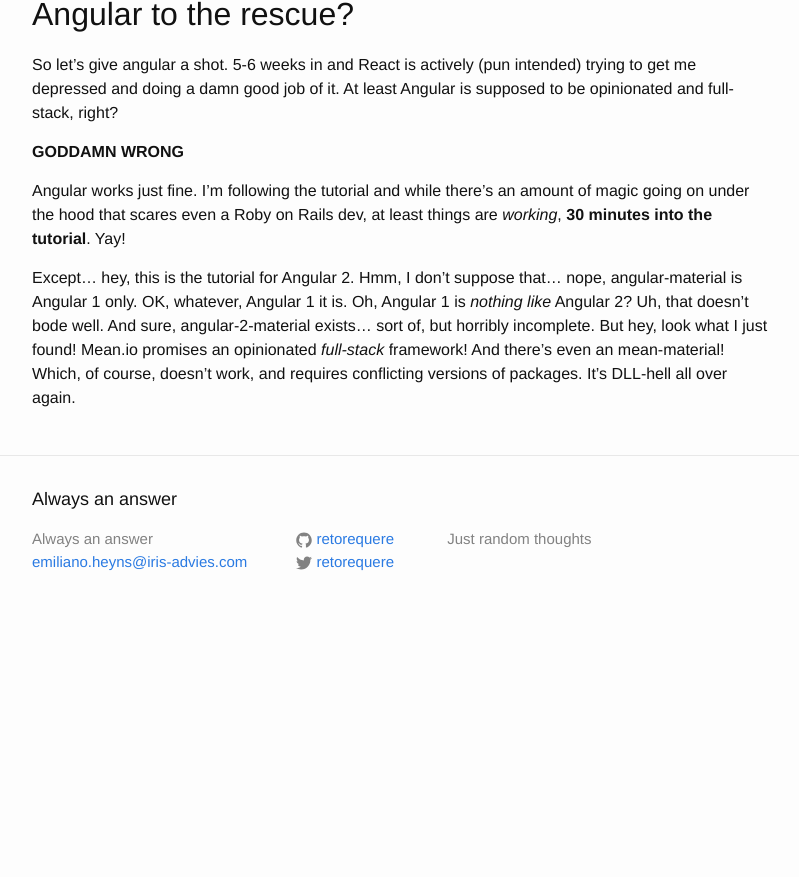
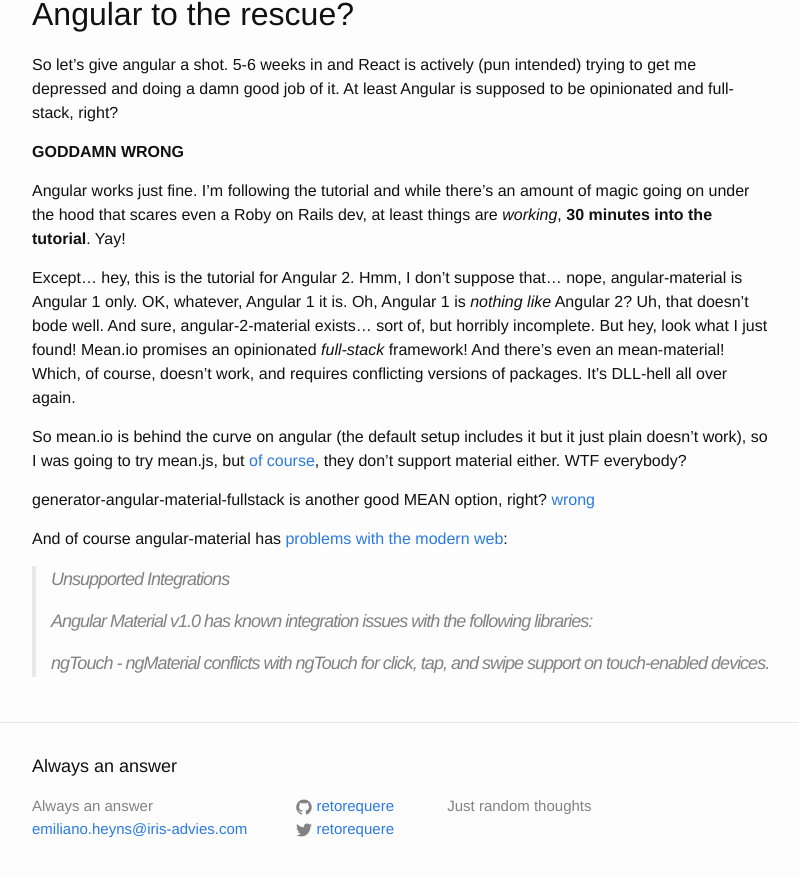
Before and after one commit to AllThatIsTheCase/AllThatIsTheCase.github.io, a Jekyll site: the page built from react.md, in a window 1280 px wide and 900 px high, scrolled down 5526 px. Shown: the top 877 px of the window, without its empty margins (238-1037 px from the left). Built offline with Jekyll 4.4.1, drawn with Linux system fonts in a browser that asks for light colours; before the commit the page ends 6159 px from its top, so only the background shows below that.

Commit message:
react.md

```diff
--- a/react.md
+++ b/react.md
@@ -251,3 +251,17 @@ only. OK, whatever, Angular 1 it is. Oh, Angular 1 is *nothing like* Angular 2?
 angular-2-material exists... sort of, but horribly incomplete. But hey, look what I just found! Mean.io promises an
 opinionated *full-stack* framework! And there's even an mean-material! Which, of course, doesn't work, and requires
 conflicting versions of packages. It's DLL-hell all over again.
+
+So mean.io is behind the curve on angular (the default setup includes it but it just plain doesn't work), so I was going
+to try mean.js, but [of course](https://github.com/meanjs/mean/issues/369), they don't support material either. WTF
+everybody?
+
+generator-angular-material-fullstack is another good MEAN option, right? [wrong](https://github.com/sincraianul/generator-angular-material-fullstack/issues/15)
+
+And of course angular-material has [problems with the modern web](https://material.angularjs.org/latest/getting-started):
+
+> Unsupported Integrations
+>
+> Angular Material v1.0 has known integration issues with the following libraries:
+>
+> ngTouch - ngMaterial conflicts with ngTouch for click, tap, and swipe support on touch-enabled devices.
```
